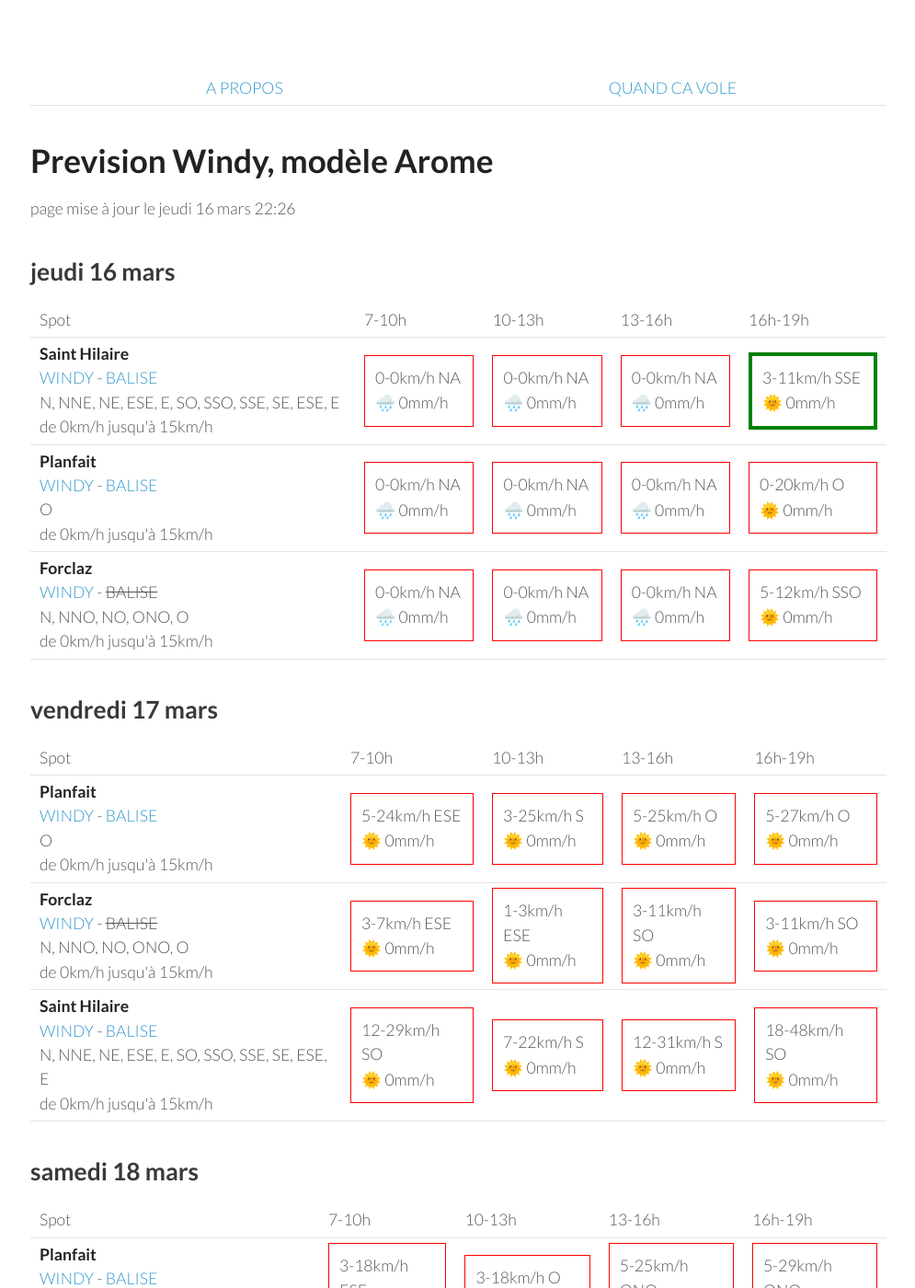
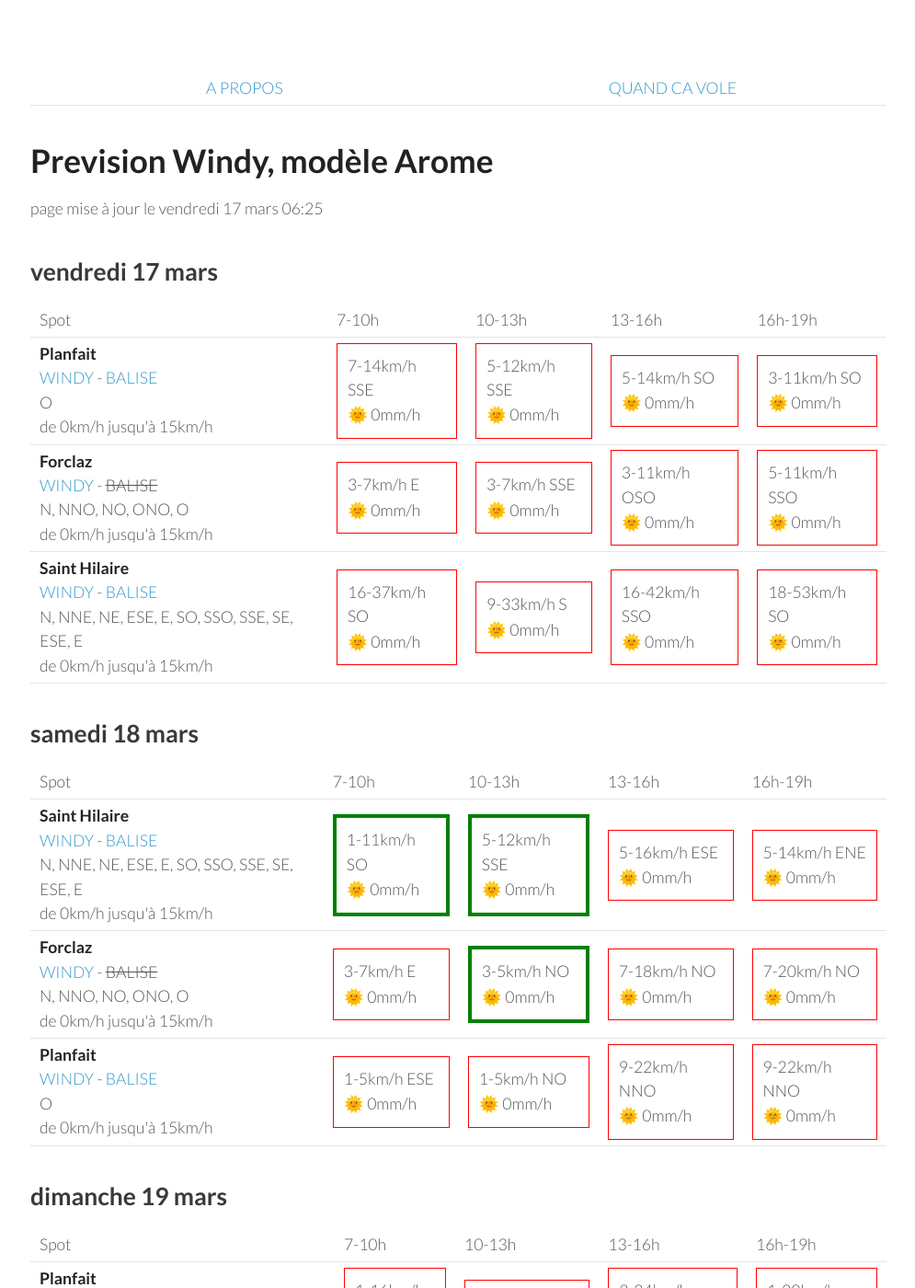
Before and after one commit to parapente-dans-le-nord/parapente-dans-le-nord.github.io, a Jekyll site: the page built from alpes_nord.markdown, in a window 1280 px wide and 1400 px high. Shown: the whole window at 92% size, without its empty margins (25-1020 px from the left). Built offline with Jekyll 4.4.1, drawn with Linux system fonts in a browser that asks for light colours; some of the changed text lies outside the part shown.

Commit message:
update index.markdown

```diff
--- a/alpes_nord.markdown
+++ b/alpes_nord.markdown
@@ -7,51 +7,8 @@ title:  "Tous les spots"
 {: .links}
 
 # Prevision Windy, modèle Arome
-page mise à jour le jeudi 16 mars 22:26
+page mise à jour le vendredi 17 mars 06:25
 
-## jeudi 16 mars
-
-{::nomarkdown}
-<table>
-  <tbody>
-    <tr>
-      <td>Spot</td>
-      <td>7-10h</td>
-      <td>10-13h</td>
-      <td>13-16h</td>
-      <td>16h-19h</td>
-    </tr>
-<tr>
-        <td><strong>Saint Hilaire</strong><br><a href="https://windy.com/45.307/5.888?45.087,5.889,9,m:eUFagkX">WINDY</a> - <span class=""><a href="http://www.balisemeteo.com/balise.php?idBalise=61">BALISE</a> </span><br> <span class="vent-favorable">N, NNE, NE, ESE, E, SO, SSO, SSE, SE, ESE, E</span><br><span class="force-vent">de 0km/h jusqu'à 15km/h</span> </td>
-
-            <td><div class="not-flyable"><p>0-0km/h NA</p><p>🌧️ 0mm/h</p></div></td>
-            <td><div class="not-flyable"><p>0-0km/h NA</p><p>🌧️ 0mm/h</p></div></td>
-            <td><div class="not-flyable"><p>0-0km/h NA</p><p>🌧️ 0mm/h</p></div></td>
-            <td><div class="flyable"><p>3-11km/h SSE</p><p>🌞 0mm/h</p></div></td>
-
-    </tr>
-<tr>
-        <td><strong>Planfait</strong><br><a href="https://windy.com/45.853/6.223?45.415,6.223,8">WINDY</a> - <span class=""><a href="https://www.openwindmap.org/PP496">BALISE</a> </span><br> <span class="vent-favorable">O</span><br><span class="force-vent">de 0km/h jusqu'à 15km/h</span> </td>
-
-            <td><div class="not-flyable"><p>0-0km/h NA</p><p>🌧️ 0mm/h</p></div></td>
-            <td><div class="not-flyable"><p>0-0km/h NA</p><p>🌧️ 0mm/h</p></div></td>
-            <td><div class="not-flyable"><p>0-0km/h NA</p><p>🌧️ 0mm/h</p></div></td>
-            <td><div class="not-flyable"><p>0-20km/h O</p><p>🌞 0mm/h</p></div></td>
-
-    </tr>
-<tr>
-        <td><strong>Forclaz</strong><br><a href="https://windy.com/45.814/6.247?45.375,6.246,8,m:eVwaglz">WINDY</a> - <span class="no-balise"> BALISE </span><br> <span class="vent-favorable">N, NNO, NO, ONO, O</span><br><span class="force-vent">de 0km/h jusqu'à 15km/h</span> </td>
-
-            <td><div class="not-flyable"><p>0-0km/h NA</p><p>🌧️ 0mm/h</p></div></td>
-            <td><div class="not-flyable"><p>0-0km/h NA</p><p>🌧️ 0mm/h</p></div></td>
-            <td><div class="not-flyable"><p>0-0km/h NA</p><p>🌧️ 0mm/h</p></div></td>
-            <td><div class="not-flyable"><p>5-12km/h SSO</p><p>🌞 0mm/h</p></div></td>
-
-    </tr>
-
-</tbody>
-</table>
-{:/}
 ## vendredi 17 mars
 
 {::nomarkdown}
@@ -67,30 +24,30 @@ page mise à jour le jeudi 16 mars 22:26
 <tr>
         <td><strong>Planfait</strong><br><a href="https://windy.com/45.853/6.223?45.415,6.223,8">WINDY</a> - <span class=""><a href="https://www.openwindmap.org/PP496">BALISE</a> </span><br> <span class="vent-favorable">O</span><br><span class="force-vent">de 0km/h jusqu'à 15km/h</span> </td>
 
-            <td><div class="not-flyable"><p>5-24km/h ESE</p><p>🌞 0mm/h</p></div></td>
-            <td><div class="not-flyable"><p>3-25km/h S</p><p>🌞 0mm/h</p></div></td>
-            <td><div class="not-flyable"><p>5-25km/h O</p><p>🌞 0mm/h</p></div></td>
-            <td><div class="not-flyable"><p>5-27km/h O</p><p>🌞 0mm/h</p></div></td>
+            <td><div class="not-flyable"><p>7-14km/h SSE</p><p>🌞 0mm/h</p></div></td>
+            <td><div class="not-flyable"><p>5-12km/h SSE</p><p>🌞 0mm/h</p></div></td>
+            <td><div class="not-flyable"><p>5-14km/h SO</p><p>🌞 0mm/h</p></div></td>
+            <td><div class="not-flyable"><p>3-11km/h SO</p><p>🌞 0mm/h</p></div></td>
 
 
     </tr>
 <tr>
         <td><strong>Forclaz</strong><br><a href="https://windy.com/45.814/6.247?45.375,6.246,8,m:eVwaglz">WINDY</a> - <span class="no-balise"> BALISE </span><br> <span class="vent-favorable">N, NNO, NO, ONO, O</span><br><span class="force-vent">de 0km/h jusqu'à 15km/h</span> </td>
 
-            <td><div class="not-flyable"><p>3-7km/h ESE</p><p>🌞 0mm/h</p></div></td>
-            <td><div class="not-flyable"><p>1-3km/h ESE</p><p>🌞 0mm/h</p></div></td>
-            <td><div class="not-flyable"><p>3-11km/h SO</p><p>🌞 0mm/h</p></div></td>
-            <td><div class="not-flyable"><p>3-11km/h SO</p><p>🌞 0mm/h</p></div></td>
+            <td><div class="not-flyable"><p>3-7km/h E</p><p>🌞 0mm/h</p></div></td>
+            <td><div class="not-flyable"><p>3-7km/h SSE</p><p>🌞 0mm/h</p></div></td>
+            <td><div class="not-flyable"><p>3-11km/h OSO</p><p>🌞 0mm/h</p></div></td>
+            <td><div class="not-flyable"><p>5-11km/h SSO</p><p>🌞 0mm/h</p></div></td>
 
 
     </tr>
 <tr>
         <td><strong>Saint Hilaire</strong><br><a href="https://windy.com/45.307/5.888?45.087,5.889,9,m:eUFagkX">WINDY</a> - <span class=""><a href="http://www.balisemeteo.com/balise.php?idBalise=61">BALISE</a> </span><br> <span class="vent-favorable">N, NNE, NE, ESE, E, SO, SSO, SSE, SE, ESE, E</span><br><span class="force-vent">de 0km/h jusqu'à 15km/h</span> </td>
 
-            <td><div class="not-flyable"><p>12-29km/h SO</p><p>🌞 0mm/h</p></div></td>
-            <td><div class="not-flyable"><p>7-22km/h S</p><p>🌞 0mm/h</p></div></td>
-            <td><div class="not-flyable"><p>12-31km/h S</p><p>🌞 0mm/h</p></div></td>
-            <td><div class="not-flyable"><p>18-48km/h SO</p><p>🌞 0mm/h</p></div></td>
+            <td><div class="not-flyable"><p>16-37km/h SO</p><p>🌞 0mm/h</p></div></td>
+            <td><div class="not-flyable"><p>9-33km/h S</p><p>🌞 0mm/h</p></div></td>
+            <td><div class="not-flyable"><p>16-42km/h SSO</p><p>🌞 0mm/h</p></div></td>
+            <td><div class="not-flyable"><p>18-53km/h SO</p><p>🌞 0mm/h</p></div></td>
 
 
     </tr>
@@ -111,32 +68,32 @@ page mise à jour le jeudi 16 mars 22:26
       <td>16h-19h</td>
     </tr>
 <tr>
-        <td><strong>Planfait</strong><br><a href="https://windy.com/45.853/6.223?45.415,6.223,8">WINDY</a> - <span class=""><a href="https://www.openwindmap.org/PP496">BALISE</a> </span><br> <span class="vent-favorable">O</span><br><span class="force-vent">de 0km/h jusqu'à 15km/h</span> </td>
+        <td><strong>Saint Hilaire</strong><br><a href="https://windy.com/45.307/5.888?45.087,5.889,9,m:eUFagkX">WINDY</a> - <span class=""><a href="http://www.balisemeteo.com/balise.php?idBalise=61">BALISE</a> </span><br> <span class="vent-favorable">N, NNE, NE, ESE, E, SO, SSO, SSE, SE, ESE, E</span><br><span class="force-vent">de 0km/h jusqu'à 15km/h</span> </td>
 
-            <td><div class="not-flyable"><p>3-18km/h ESE</p><p>🌞 0mm/h</p></div></td>
-            <td><div class="not-flyable"><p>3-18km/h O</p><p>🌞 0mm/h</p></div></td>
-            <td><div class="not-flyable"><p>5-25km/h ONO</p><p>🌞 0mm/h</p></div></td>
-            <td><div class="not-flyable"><p>5-29km/h ONO</p><p>🌞 0mm/h</p></div></td>
+            <td><div class="flyable"><p>1-11km/h SO</p><p>🌞 0mm/h</p></div></td>
+            <td><div class="flyable"><p>5-12km/h SSE</p><p>🌞 0mm/h</p></div></td>
+            <td><div class="not-flyable"><p>5-16km/h ESE</p><p>🌞 0mm/h</p></div></td>
+            <td><div class="not-flyable"><p>5-14km/h ENE</p><p>🌞 0mm/h</p></div></td>
 
 
     </tr>
 <tr>
         <td><strong>Forclaz</strong><br><a href="https://windy.com/45.814/6.247?45.375,6.246,8,m:eVwaglz">WINDY</a> - <span class="no-balise"> BALISE </span><br> <span class="vent-favorable">N, NNO, NO, ONO, O</span><br><span class="force-vent">de 0km/h jusqu'à 15km/h</span> </td>
 
-            <td><div class="not-flyable"><p>3-5km/h E</p><p>🌞 0mm/h</p></div></td>
-            <td><div class="not-flyable"><p>1-18km/h ONO</p><p>🌞 0mm/h</p></div></td>
-            <td><div class="not-flyable"><p>7-25km/h NO</p><p>🌞 0mm/h</p></div></td>
-            <td><div class="not-flyable"><p>7-31km/h ONO</p><p>🌞 0mm/h</p></div></td>
+            <td><div class="not-flyable"><p>3-7km/h E</p><p>🌞 0mm/h</p></div></td>
+            <td><div class="flyable"><p>3-5km/h NO</p><p>🌞 0mm/h</p></div></td>
+            <td><div class="not-flyable"><p>7-18km/h NO</p><p>🌞 0mm/h</p></div></td>
+            <td><div class="not-flyable"><p>7-20km/h NO</p><p>🌞 0mm/h</p></div></td>
 
 
     </tr>
 <tr>
-        <td><strong>Saint Hilaire</strong><br><a href="https://windy.com/45.307/5.888?45.087,5.889,9,m:eUFagkX">WINDY</a> - <span class=""><a href="http://www.balisemeteo.com/balise.php?idBalise=61">BALISE</a> </span><br> <span class="vent-favorable">N, NNE, NE, ESE, E, SO, SSO, SSE, SE, ESE, E</span><br><span class="force-vent">de 0km/h jusqu'à 15km/h</span> </td>
+        <td><strong>Planfait</strong><br><a href="https://windy.com/45.853/6.223?45.415,6.223,8">WINDY</a> - <span class=""><a href="https://www.openwindmap.org/PP496">BALISE</a> </span><br> <span class="vent-favorable">O</span><br><span class="force-vent">de 0km/h jusqu'à 15km/h</span> </td>
 
-            <td><div class="not-flyable"><p>5-16km/h SSO</p><p>🌞 0mm/h</p></div></td>
-            <td><div class="not-flyable"><p>3-27km/h O</p><p>🌞 0mm/h</p></div></td>
-            <td><div class="not-flyable"><p>5-35km/h OSO</p><p>🌞 0mm/h</p></div></td>
-            <td><div class="not-flyable"><p>7-37km/h O</p><p>🌞 0mm/h</p></div></td>
+            <td><div class="not-flyable"><p>1-5km/h ESE</p><p>🌞 0mm/h</p></div></td>
+            <td><div class="not-flyable"><p>1-5km/h NO</p><p>🌞 0mm/h</p></div></td>
+            <td><div class="not-flyable"><p>9-22km/h NNO</p><p>🌞 0mm/h</p></div></td>
+            <td><div class="not-flyable"><p>9-22km/h NNO</p><p>🌞 0mm/h</p></div></td>
 
 
     </tr>
@@ -159,30 +116,30 @@ page mise à jour le jeudi 16 mars 22:26
 <tr>
         <td><strong>Planfait</strong><br><a href="https://windy.com/45.853/6.223?45.415,6.223,8">WINDY</a> - <span class=""><a href="https://www.openwindmap.org/PP496">BALISE</a> </span><br> <span class="vent-favorable">O</span><br><span class="force-vent">de 0km/h jusqu'à 15km/h</span> </td>
 
-            <td><div class="not-flyable"><p>3-18km/h E</p><p>🌞 0mm/h</p></div></td>
-            <td><div class="not-flyable"><p>1-14km/h ESE</p><p>🌧 0.4mm/h</p></div></td>
-            <td><div class="not-flyable"><p>1-16km/h NO</p><p>🌞 0mm/h</p></div></td>
-            <td><div class="not-flyable"><p>3-20km/h O</p><p>🌧 0.9mm/h</p></div></td>
+            <td><div class="not-flyable"><p>1-16km/h E</p><p>🌞 0mm/h</p></div></td>
+            <td><div class="not-flyable"><p>1-16km/h SO</p><p>🌞 0mm/h</p></div></td>
+            <td><div class="not-flyable"><p>3-24km/h ONO</p><p>🌧 0.6mm/h</p></div></td>
+            <td><div class="not-flyable"><p>1-20km/h SSO</p><p>🌧 0.3mm/h</p></div></td>
 
 
     </tr>
 <tr>
         <td><strong>Saint Hilaire</strong><br><a href="https://windy.com/45.307/5.888?45.087,5.889,9,m:eUFagkX">WINDY</a> - <span class=""><a href="http://www.balisemeteo.com/balise.php?idBalise=61">BALISE</a> </span><br> <span class="vent-favorable">N, NNE, NE, ESE, E, SO, SSO, SSE, SE, ESE, E</span><br><span class="force-vent">de 0km/h jusqu'à 15km/h</span> </td>
 
-            <td><div class="not-flyable"><p>1-27km/h ESE</p><p>🌞 0mm/h</p></div></td>
+            <td><div class="not-flyable"><p>0-22km/h E</p><p>🌞 0mm/h</p></div></td>
             <td><div class="not-flyable"><p>3-24km/h OSO</p><p>🌞 0mm/h</p></div></td>
-            <td><div class="not-flyable"><p>3-25km/h OSO</p><p>🌞 0mm/h</p></div></td>
-            <td><div class="not-flyable"><p>3-22km/h O</p><p>🌞 0mm/h</p></div></td>
+            <td><div class="not-flyable"><p>3-27km/h SO</p><p>🌞 0mm/h</p></div></td>
+            <td><div class="not-flyable"><p>3-24km/h S</p><p>🌞 0mm/h</p></div></td>
 
 
     </tr>
 <tr>
         <td><strong>Forclaz</strong><br><a href="https://windy.com/45.814/6.247?45.375,6.246,8,m:eVwaglz">WINDY</a> - <span class="no-balise"> BALISE </span><br> <span class="vent-favorable">N, NNO, NO, ONO, O</span><br><span class="force-vent">de 0km/h jusqu'à 15km/h</span> </td>
 
-            <td><div class="not-flyable"><p>3-22km/h SE</p><p>🌧 4.2mm/h</p></div></td>
-            <td><div class="not-flyable"><p>1-20km/h SE</p><p>🌧 0.7mm/h</p></div></td>
-            <td><div class="not-flyable"><p>5-22km/h NO</p><p>🌞 0mm/h</p></div></td>
-            <td><div class="not-flyable"><p>1-24km/h ONO</p><p>🌧 1.8mm/h</p></div></td>
+            <td><div class="not-flyable"><p>1-18km/h E</p><p>🌞 0mm/h</p></div></td>
+            <td><div class="not-flyable"><p>0-16km/h SO</p><p>🌞 0mm/h</p></div></td>
+            <td><div class="not-flyable"><p>5-24km/h NO</p><p>🌧 0.9mm/h</p></div></td>
+            <td><div class="not-flyable"><p>0-20km/h SSE</p><p>🌧 0.4mm/h</p></div></td>
 
 
     </tr>
@@ -203,30 +160,30 @@ page mise à jour le jeudi 16 mars 22:26
       <td>16h-19h</td>
     </tr>
 <tr>
+        <td><strong>Forclaz</strong><br><a href="https://windy.com/45.814/6.247?45.375,6.246,8,m:eVwaglz">WINDY</a> - <span class="no-balise"> BALISE </span><br> <span class="vent-favorable">N, NNO, NO, ONO, O</span><br><span class="force-vent">de 0km/h jusqu'à 15km/h</span> </td>
+
+            <td><div class="not-flyable"><p>3-16km/h E</p><p>🌞 0mm/h</p></div></td>
+            <td><div class="flyable"><p>1-14km/h O</p><p>🌞 0mm/h</p></div></td>
+            <td><div class="not-flyable"><p>5-22km/h ONO</p><p>🌞 0mm/h</p></div></td>
+            <td><div class="not-flyable"><p>3-24km/h ONO</p><p>🌞 0mm/h</p></div></td>
+
+
+    </tr>
+<tr>
         <td><strong>Planfait</strong><br><a href="https://windy.com/45.853/6.223?45.415,6.223,8">WINDY</a> - <span class=""><a href="https://www.openwindmap.org/PP496">BALISE</a> </span><br> <span class="vent-favorable">O</span><br><span class="force-vent">de 0km/h jusqu'à 15km/h</span> </td>
 
-            <td><div class="not-flyable"><p>3-16km/h ESE</p><p>🌞 0mm/h</p></div></td>
-            <td><div class="not-flyable"><p>1-16km/h OSO</p><p>🌞 0mm/h</p></div></td>
+            <td><div class="not-flyable"><p>3-16km/h E</p><p>🌞 0mm/h</p></div></td>
+            <td><div class="not-flyable"><p>1-14km/h ONO</p><p>🌞 0mm/h</p></div></td>
             <td><div class="not-flyable"><p>5-24km/h ONO</p><p>🌞 0mm/h</p></div></td>
             <td><div class="not-flyable"><p>3-24km/h ONO</p><p>🌞 0mm/h</p></div></td>
 
 
     </tr>
 <tr>
-        <td><strong>Forclaz</strong><br><a href="https://windy.com/45.814/6.247?45.375,6.246,8,m:eVwaglz">WINDY</a> - <span class="no-balise"> BALISE </span><br> <span class="vent-favorable">N, NNO, NO, ONO, O</span><br><span class="force-vent">de 0km/h jusqu'à 15km/h</span> </td>
-
-            <td><div class="not-flyable"><p>3-12km/h E</p><p>🌞 0mm/h</p></div></td>
-            <td><div class="not-flyable"><p>1-16km/h SO</p><p>🌞 0mm/h</p></div></td>
-            <td><div class="not-flyable"><p>7-29km/h ONO</p><p>🌞 0mm/h</p></div></td>
-            <td><div class="not-flyable"><p>5-29km/h ONO</p><p>🌞 0mm/h</p></div></td>
-
-
-    </tr>
-<tr>
         <td><strong>Saint Hilaire</strong><br><a href="https://windy.com/45.307/5.888?45.087,5.889,9,m:eUFagkX">WINDY</a> - <span class=""><a href="http://www.balisemeteo.com/balise.php?idBalise=61">BALISE</a> </span><br> <span class="vent-favorable">N, NNE, NE, ESE, E, SO, SSO, SSE, SE, ESE, E</span><br><span class="force-vent">de 0km/h jusqu'à 15km/h</span> </td>
 
-            <td><div class="not-flyable"><p>3-20km/h E</p><p>🌞 0mm/h</p></div></td>
-            <td><div class="not-flyable"><p>1-20km/h O</p><p>🌞 0mm/h</p></div></td>
+            <td><div class="not-flyable"><p>1-25km/h E</p><p>🌞 0mm/h</p></div></td>
+            <td><div class="not-flyable"><p>3-22km/h N</p><p>🌞 0mm/h</p></div></td>
             <td><div class="not-flyable"><p>3-24km/h O</p><p>🌞 0mm/h</p></div></td>
             <td><div class="not-flyable"><p>3-27km/h ONO</p><p>🌞 0mm/h</p></div></td>
 
@@ -261,9 +218,9 @@ page mise à jour le jeudi 16 mars 22:26
 <tr>
         <td><strong>Forclaz</strong><br><a href="https://windy.com/45.814/6.247?45.375,6.246,8,m:eVwaglz">WINDY</a> - <span class="no-balise"> BALISE </span><br> <span class="vent-favorable">N, NNO, NO, ONO, O</span><br><span class="force-vent">de 0km/h jusqu'à 15km/h</span> </td>
 
-            <td><div class="not-flyable"><p>3-18km/h ESE</p><p>🌞 0mm/h</p></div></td>
+            <td><div class="not-flyable"><p>3-16km/h ESE</p><p>🌞 0mm/h</p></div></td>
             <td><div class="not-flyable"><p>1-18km/h SSE</p><p>🌞 0mm/h</p></div></td>
-            <td><div class="not-flyable"><p>5-22km/h ONO</p><p>🌞 0mm/h</p></div></td>
+            <td><div class="not-flyable"><p>3-18km/h ONO</p><p>🌞 0mm/h</p></div></td>
             <td><div class="not-flyable"><p>5-24km/h ONO</p><p>🌞 0mm/h</p></div></td>
 
 
```
